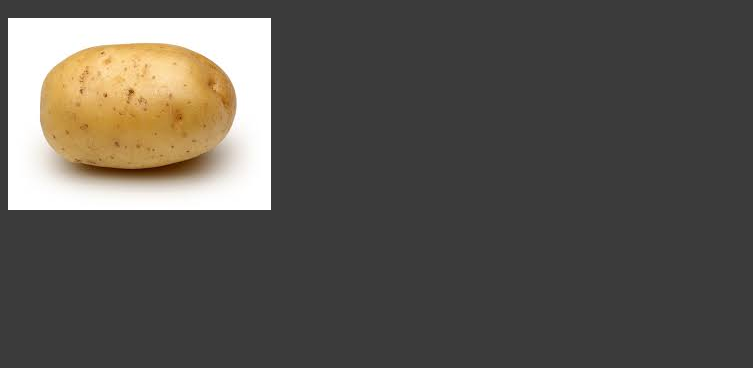
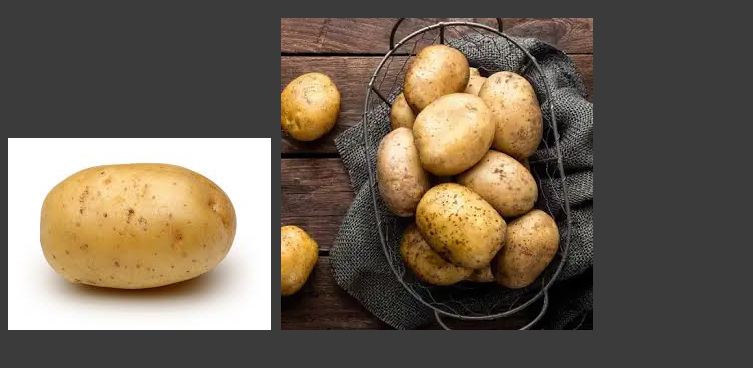
Before and after one commit to ElectroTato/electrotato.github.io, a plain HTML site: page index.html in a window 1280 px wide. Shown: the part 48-416 px from the top of the page, without its empty margins (0-753 px from the left). Drawn offline with Linux system fonts and the light colour scheme.

Commit message:
Update index.html

```diff
--- a/index.html
+++ b/index.html
@@ -7,4 +7,5 @@
     <h1>Batata</h1>
 
     <img src="batata.jpeg" alt="Batata">
+    <img src="download.png" alt="Batata 2">
 </body>
```
